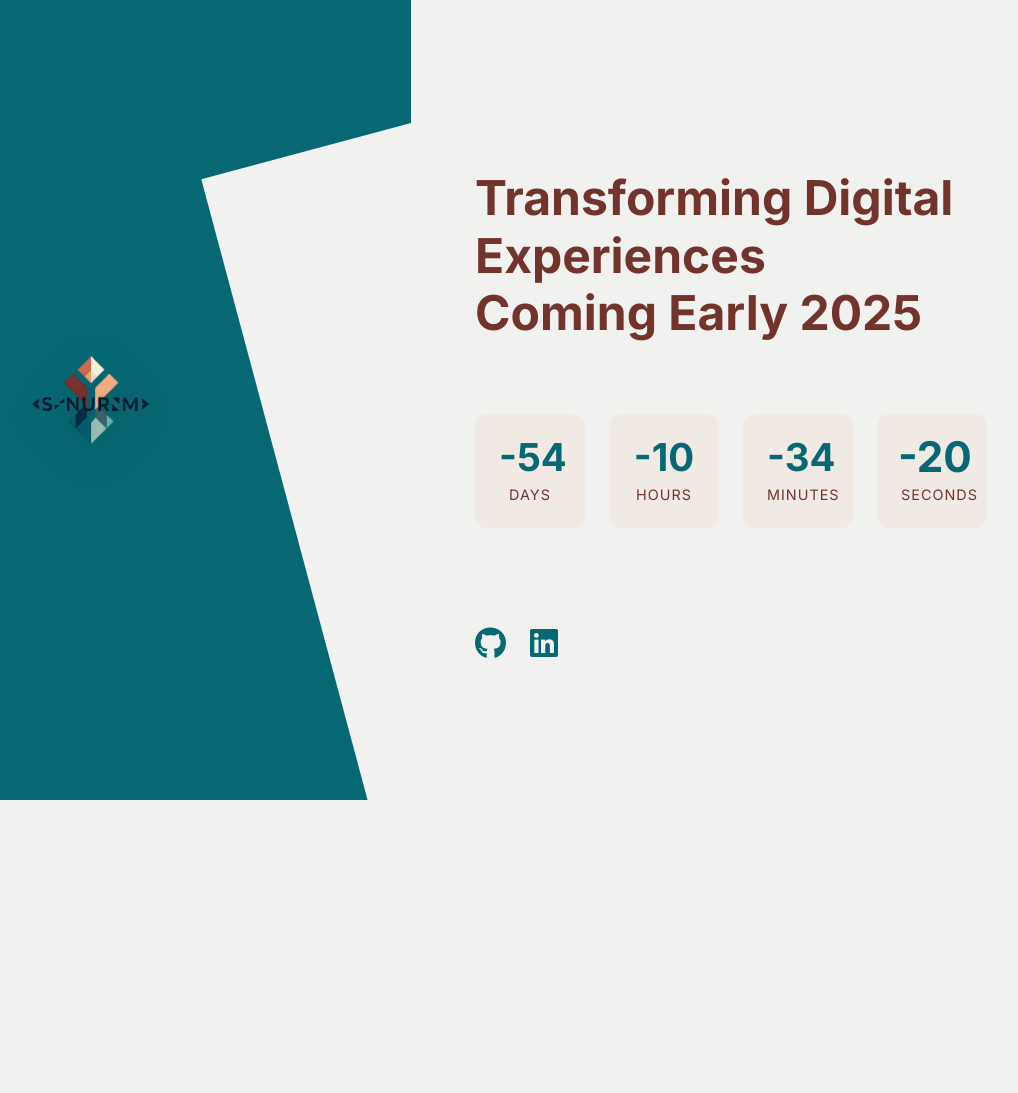
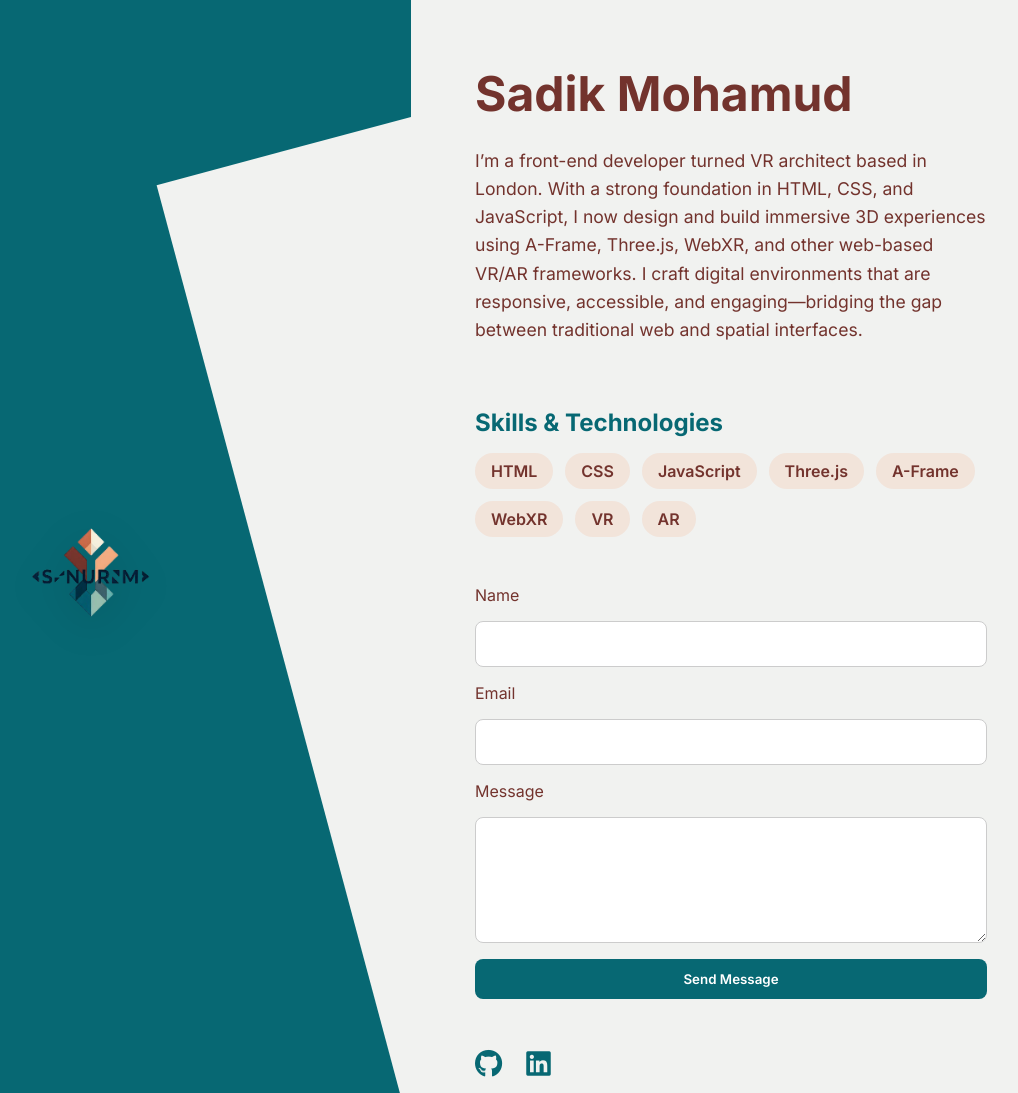
Before and after one commit to SadikMohamud/coming-soon, a plain HTML site: page index.html in a window 1280 px wide. Shown: the top 1093 px of the page, without its empty margins (229-1247 px from the left). Before the commit the page ends 800 px from the top, so only its background shows below. Drawn offline with Linux system fonts and the light colour scheme.

Commit message:
Update index.html

```diff
--- a/index.html
+++ b/index.html
@@ -1,9 +1,8 @@
-<!DOCTYPE html>
-<html lang="en">
+<!DOCTYPE html><html lang="en">
 <head>
   <meta charset="UTF-8">
   <meta name="viewport" content="width=device-width, initial-scale=1.0">
-    <title>New Platform Launching Soon | Your Brand</title>
+  <title>Sadik Mohamud | Front-End VR Architect</title>
   <style>
     :root {
       --primary: #076873;
@@ -11,20 +10,16 @@
       --accent: #BF5E49;
       --light: #F1F2F0;
       --dark: #73332D;
-        }
-
-        * {
+    }* {
   margin: 0;
   padding: 0;
   box-sizing: border-box;
-            font-family: 'Inter', -apple-system, BlinkMacSystemFont, 'Segoe UI', Roboto, sans-serif;
+  font-family: 'Inter', sans-serif;
   -webkit-font-smoothing: antialiased;
-            -moz-osx-font-smoothing: grayscale;
 }
 
 body {
   min-height: 100vh;
-            min-height: -webkit-fill-available;
   display: grid;
   grid-template-columns: 1fr 1fr;
   background: var(--light);
@@ -32,7 +27,6 @@
   overflow-x: hidden;
 }
 
-        /* Fix for mobile viewport height */
 html {
   height: -webkit-fill-available;
 }
@@ -44,7 +38,6 @@
   justify-content: center;
   position: relative;
   overflow: hidden;
-            min-height: 100%;
 }
 
 .brand-panel::after {
@@ -56,7 +49,6 @@
   transform: rotate(-15deg);
   right: -180%;
   z-index: 1;
-            transition: transform 0.5s ease;
 }
 
 .logo-container {
@@ -68,10 +60,6 @@
   display: flex;
   align-items: center;
   justify-content: center;
-            opacity: 0;
-            transform: translateY(50px);
-            animation: logoIntro 1.5s cubic-bezier(0.19, 1, 0.22, 1) forwards;
-            will-change: transform, opacity;
 }
 
 .logo {
@@ -87,124 +75,90 @@
   display: flex;
   flex-direction: column;
   justify-content: center;
-            opacity: 0;
-            transform: translateX(50px);
-            animation: contentFade 1s 0.5s forwards;
-            will-change: transform, opacity;
 }
 
 h1 {
   font-size: clamp(2rem, 4vw, 3rem);
+  margin-bottom: 1.5rem;
+  font-weight: 700;
   color: var(--dark);
-            margin-bottom: 1.5rem;
-            line-height: 1.2;
-            font-weight: 700;
 }
 
-        .countdown {
-            display: grid;
-            grid-template-columns: repeat(auto-fit, minmax(100px, 1fr));
-            gap: clamp(1rem, 2vw, 1.5rem);
-            margin: 3rem 0;
+p {
+  font-size: 1.1rem;
+  line-height: 1.6;
+  margin-bottom: 2rem;
+  color: var(--dark);
 }
 
-        .countdown-item {
-            text-align: center;
-            padding: clamp(1rem, 2vw, 1.5rem);
-            background: rgba(242, 170, 128, 0.1);
-            border-radius: 12px;
-            transition: transform 0.3s ease;
-            -webkit-tap-highlight-color: transparent;
+.skills-section {
+  margin-top: 2rem;
 }
 
-        @media (hover: hover) {
-            .countdown-item:hover {
-                transform: translateY(-5px);
-            }
+.skills-section h2 {
+  font-size: 1.5rem;
+  margin-bottom: 1rem;
+  color: var(--primary);
 }
 
-        .countdown-number {
-            font-size: clamp(1.5rem, 3vw, 2.5rem);
-            font-weight: 700;
-            color: var(--primary);
-            display: block;
-            line-height: 1;
-            margin-bottom: 0.5rem;
+.skills-list {
+  display: flex;
+  flex-wrap: wrap;
+  gap: 0.75rem;
 }
 
-        .countdown-label {
+.skills-list span {
+  background: rgba(242, 170, 128, 0.2);
+  padding: 0.5rem 1rem;
+  border-radius: 20px;
+  font-weight: 600;
   color: var(--dark);
-            font-size: clamp(0.8rem, 1.5vw, 0.9rem);
-            text-transform: uppercase;
-            letter-spacing: 1px;
+}
+
+form {
+  margin-top: 3rem;
+  display: flex;
+  flex-direction: column;
+  gap: 1rem;
+  max-width: 600px;
+}
+
+form input, form textarea {
+  padding: 0.75rem;
+  border: 1px solid #ccc;
+  border-radius: 8px;
+  font-size: 1rem;
+}
+
+form button {
+  padding: 0.75rem 1.5rem;
+  background-color: var(--primary);
+  color: white;
+  border: none;
+  border-radius: 8px;
+  font-weight: 600;
+  cursor: pointer;
 }
 
 .social-links {
   margin-top: 3rem;
   display: flex;
   gap: 1.5rem;
-            font-size: clamp(1.5rem, 2.5vw, 2rem);
+  font-size: 1.75rem;
 }
 
 .social-links a {
   color: var(--primary);
   transition: color 0.3s ease, transform 0.3s ease;
-            -webkit-tap-highlight-color: transparent;
-        }
-
-        @media (hover: hover) {
-            .social-links a:hover {
-                color: var(--accent);
-                transform: scale(1.1);
-            }
-        }
-
-        @keyframes logoIntro {
-            0% {
-                opacity: 0;
-                transform: translateY(50px);
-            }
-            100% {
-                opacity: 1;
-                transform: translateY(0);
-            }
-        }
-
-        @keyframes contentFade {
-            0% {
-                opacity: 0;
-                transform: translateX(50px);
-            }
-            100% {
-                opacity: 1;
-                transform: translateX(0);
-            }
-        }
-
-        /* Responsive Design */
-        @media (max-width: 1024px) {
-            .brand-panel::after {
-                right: -150%;
-            }
 }
 
 @media (max-width: 768px) {
   body {
     grid-template-columns: 1fr;
-                min-height: 100vh;
   }
 
   .brand-panel {
     min-height: 40vh;
-            }
-
-            .brand-panel::after {
-                transform: rotate(-5deg);
-                right: -120%;
-            }
-
-            .logo {
-                max-width: 250px;
   }
 
   .content-panel {
@@ -212,122 +166,56 @@
   }
 }
 
-        /* Handle notched phones */
-        @supports (padding: env(safe-area-inset-bottom)) {
-            .content-panel {
-                padding-bottom: calc(2rem + env(safe-area-inset-bottom));
-            }
-        }
-
-        /* Reduce motion preferences */
-        @media (prefers-reduced-motion: reduce) {
-            .logo-container,
-            .content-panel,
-            .countdown-item,
-            .social-links a {
-                animation: none;
-                transition: none;
-                transform: none;
-            }
-
-            .logo-container,
-            .content-panel {
-                opacity: 1;
-            }
-        }
   </style>
-    <link href="https://fonts.googleapis.com/css2?family=Inter:wght@400;500;600;700&display=swap" rel="stylesheet">
+  <link href="https://fonts.googleapis.com/css2?family=Inter:wght@400;600;700&display=swap" rel="stylesheet">
   <link rel="stylesheet" href="https://cdnjs.cloudflare.com/ajax/libs/font-awesome/6.0.0/css/all.min.css">
 </head>
 <body>
   <div class="brand-panel">
     <div class="logo-container">
-            <img src="./snurm.dev.png" alt="Your Brand Logo" class="logo">
+      <img src="./snurm.dev.png" alt="Sadik Mohamud Logo" class="logo">
+    </div>
+  </div>  <div class="content-panel">
+    <h1>Sadik Mohamud</h1>
+    <p>I’m a front-end developer turned VR architect based in London. With a strong foundation in HTML, CSS, and JavaScript, I now design and build immersive 3D experiences using A-Frame, Three.js, WebXR, and other web-based VR/AR frameworks. I craft digital environments that are responsive, accessible, and engaging—bridging the gap between traditional web and spatial interfaces.</p><div class="skills-section">
+  <h2>Skills & Technologies</h2>
+  <div class="skills-list">
+    <span>HTML</span>
+    <span>CSS</span>
+    <span>JavaScript</span>
+    <span>Three.js</span>
+    <span>A-Frame</span>
+    <span>WebXR</span>
+    <span>VR</span>
+    <span>AR</span>
   </div>
 </div>
 
-    <div class="content-panel">
-        <h1>Transforming Digital Experiences<br>Coming Early 2025</h1>
+<form action="https://formsubmit.co/snurmdev@gmail.com" method="POST">
+  <input type="hidden" name="_captcha" value="false">
+  <input type="hidden" name="_next" value="https://your-portfolio-site.com/thank-you.html">
 
-        <div class="countdown">
-            <div class="countdown-item">
-                <span class="countdown-number" id="days">00</span>
-                <span class="countdown-label">Days</span>
-            </div>
-            <div class="countdown-item">
-                <span class="countdown-number" id="hours">00</span>
-                <span class="countdown-label">Hours</span>
-            </div>
-            <div class="countdown-item">
-                <span class="countdown-number" id="minutes">00</span>
-                <span class="countdown-label">Minutes</span>
-            </div>
-            <div class="countdown-item">
-                <span class="countdown-number" id="seconds">00</span>
-                <span class="countdown-label">Seconds</span>
-            </div>
-        </div>
+  <label for="name">Name</label>
+  <input type="text" id="name" name="name" required>
+
+  <label for="email">Email</label>
+  <input type="email" id="email" name="email" required>
+
+  <label for="message">Message</label>
+  <textarea id="message" name="message" rows="5" required></textarea>
+
+  <button type="submit">Send Message</button>
+</form>
 
 <div class="social-links">
-            <a href="https://github.com/SadikMohamud" target="_blank" rel="noopener noreferrer" aria-label="GitHub Profile">
+  <a href="https://github.com/SadikMohamud" target="_blank" aria-label="GitHub Profile">
     <i class="fab fa-github"></i>
   </a>
-            <a href="https://www.linkedin.com/in/sadik-mohamud/" target="_blank" rel="noopener noreferrer" aria-label="LinkedIn Profile">
+  <a href="https://www.linkedin.com/in/sadik-mohamud/" target="_blank" aria-label="LinkedIn Profile">
     <i class="fab fa-linkedin"></i>
   </a>
 </div>
+
   </div>
-
-    <script>
-        // Set launch date to March 28, 2025 00:00:00 GMT
-        const launchDate = new Date('2025-03-28T00:00:00').getTime();
-
-        function updateCountdown() {
-            const now = new Date().getTime();
-            const distance = launchDate - now;
-
-            // Calculate time units
-            const days = Math.floor(distance / (1000 * 60 * 60 * 24));
-            const hours = Math.floor((distance % (1000 * 60 * 60 * 24)) / (1000 * 60 * 60));
-            const minutes = Math.floor((distance % (1000 * 60 * 60)) / (1000 * 60));
-            const seconds = Math.floor((distance % (1000 * 60)) / 1000);
-
-            // Update display with animation only if value changes
-            updateElementIfChanged('days', days);
-            updateElementIfChanged('hours', hours);
-            updateElementIfChanged('minutes', minutes);
-            updateElementIfChanged('seconds', seconds);
-
-            // Update title tag
-            document.title = `${days}d ${hours}h ${minutes}m ${seconds}s | Launching March 2025`;
-        }
-
-        // Helper function to update element only if value changes
-        function updateElementIfChanged(id, value) {
-            const element = document.getElementById(id);
-            const newValue = value.toString().padStart(2, '0');
-            if (element.textContent !== newValue) {
-                element.style.transform = 'scale(1.1)';
-                element.textContent = newValue;
-                setTimeout(() => {
-                    element.style.transform = 'scale(1)';
-                }, 100);
-            }
-        }
-
-        // Update immediately and then every second
-        updateCountdown();
-        const interval = setInterval(updateCountdown, 1000);
-
-        // Cleanup interval on page hide/unload
-        document.addEventListener('visibilitychange', () => {
-            if (document.hidden) {
-                clearInterval(interval);
-            } else {
-                updateCountdown();
-                setInterval(updateCountdown, 1000);
-            }
-        });
-    </script>
 </body>
 </html>
```
Lines whose indentation alone changed are shown as unchanged.
